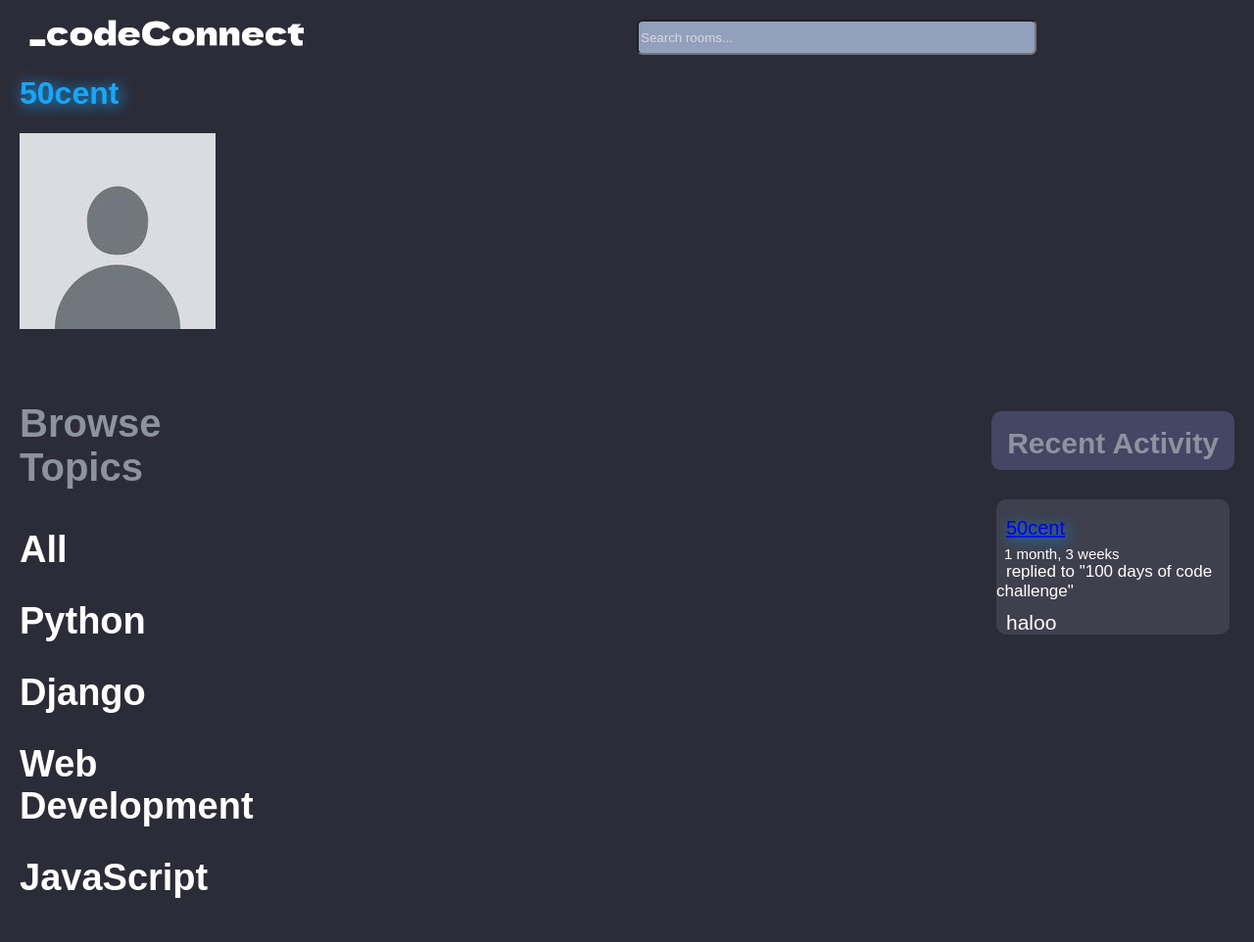
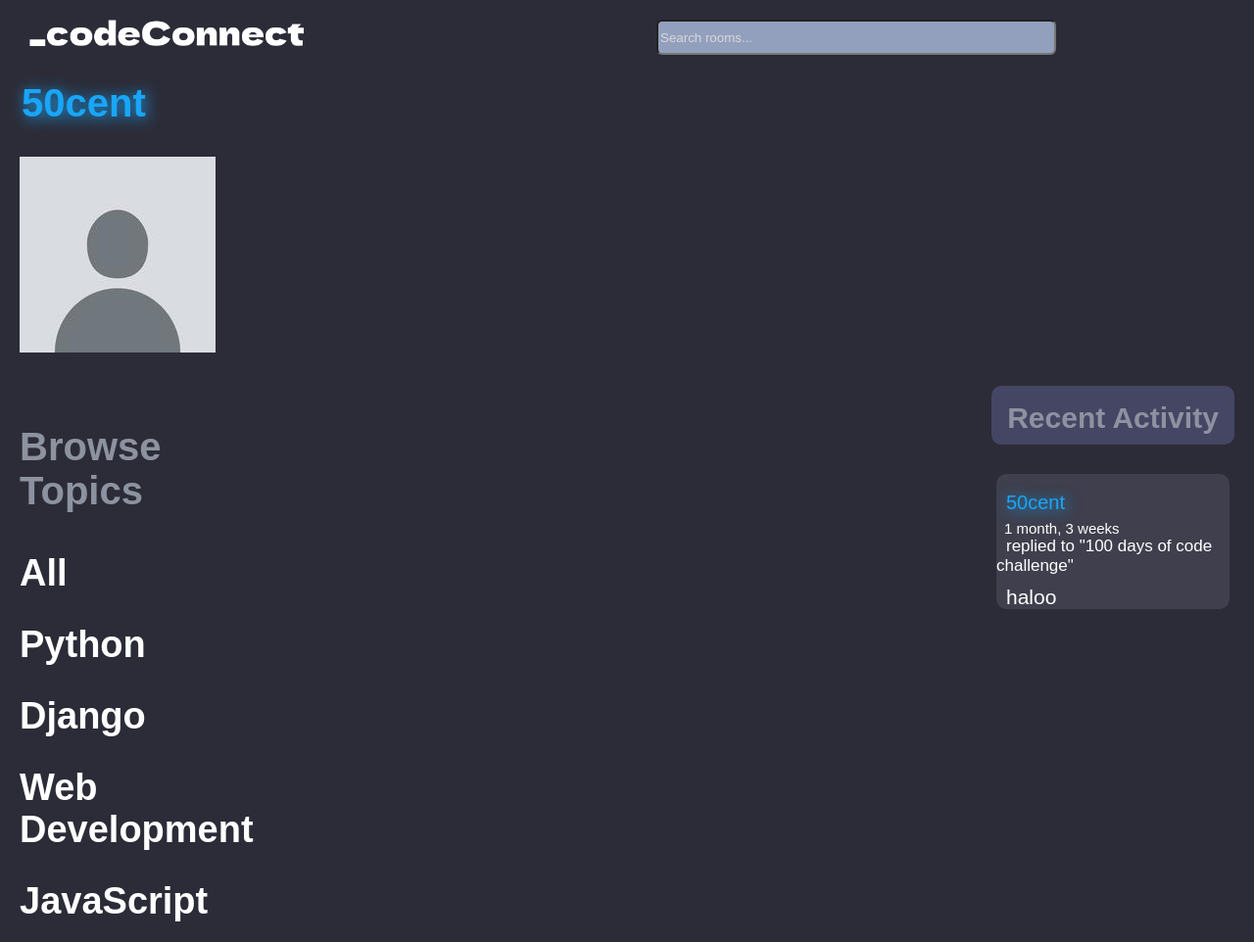
Before and after one commit to krxwczyk/kolkozaw, a Django app: page /profile/3/ in a window 1280 px wide; the page is wider, and only the part inside the window is pictured. Shown: that part at 98% size. Before the commit the page ends 917 px from the top of that part, so only its background shows below. Run offline with Django 4.2, Linux system fonts and the light colour scheme; data comes from the database, SQL or seed files in the repository; both versions use the stored data as it was after the commit.

Commit message:
dawdawdwadwdaw

```diff
--- a/base/templates/base/profile.html
+++ b/base/templates/base/profile.html
@@ -4,7 +4,9 @@
 
 {% load static %}
 <link rel="stylesheet" href="{% static '/css/profile.css' %}">
+<div class="user">
 <h1>{{user.username}}</h1>
+</div>
 <img src="{% static 'img/profile.jpg' %}" alt="">
 <div class="profile-container">
     <div class="topics">
--- a/static/css/profile.css
+++ b/static/css/profile.css
@@ -1,7 +1,5 @@
-h1{
-    color:rgb(25, 166, 248);
+.user,.user a{
+    text-decoration: none;
+    color: rgb(25, 166, 248);
     text-shadow: 2px 2px 15px rgb(25, 166, 248);
 }
-.navbar{
-    gap:330px
-}
--- a/static/css/style.css
+++ b/static/css/style.css
@@ -86,7 +86,7 @@ body
     color: white;
     border: none;
     border-radius: 10px;
-    margin-top: 80px
+    margin-top:30px
 }
 .message small{
     margin: 5px;
@@ -168,7 +168,7 @@ body
 
 .navbar {
     display: flex;
-    gap: 200px;
+    gap: 350px;
 }
 
 .navbar .login-redirect a {
@@ -228,7 +228,7 @@ body
     border-radius: 13px;
     line-height: 54px;
     text-align: center;
-    margin-left: 83%;
+    margin-left: 80%;
     margin-bottom: 7px;
     font-weight: 600;
 }
@@ -295,6 +295,7 @@ body
     background-color:rgb(63, 63, 77);
     border-radius: 10px;
     height: auto;
+    margin-top: 20px;
 }
 .participants hr{
     border:1px solid rgb(70, 70, 97);
@@ -389,3 +390,11 @@ form .write_mes{
     display:grid;
     grid-template-columns: 1fr 3fr 1fr;
 }
+.user a{
+    text-decoration: none;
+    color: rgb(25, 166, 248);
+    text-shadow: 2px 2px 15px rgb(25, 166, 248);
+}
+.message a,.message_1 a{
+    text-decoration: none;
+}
```
Also changed, not shown: db.sqlite3.
